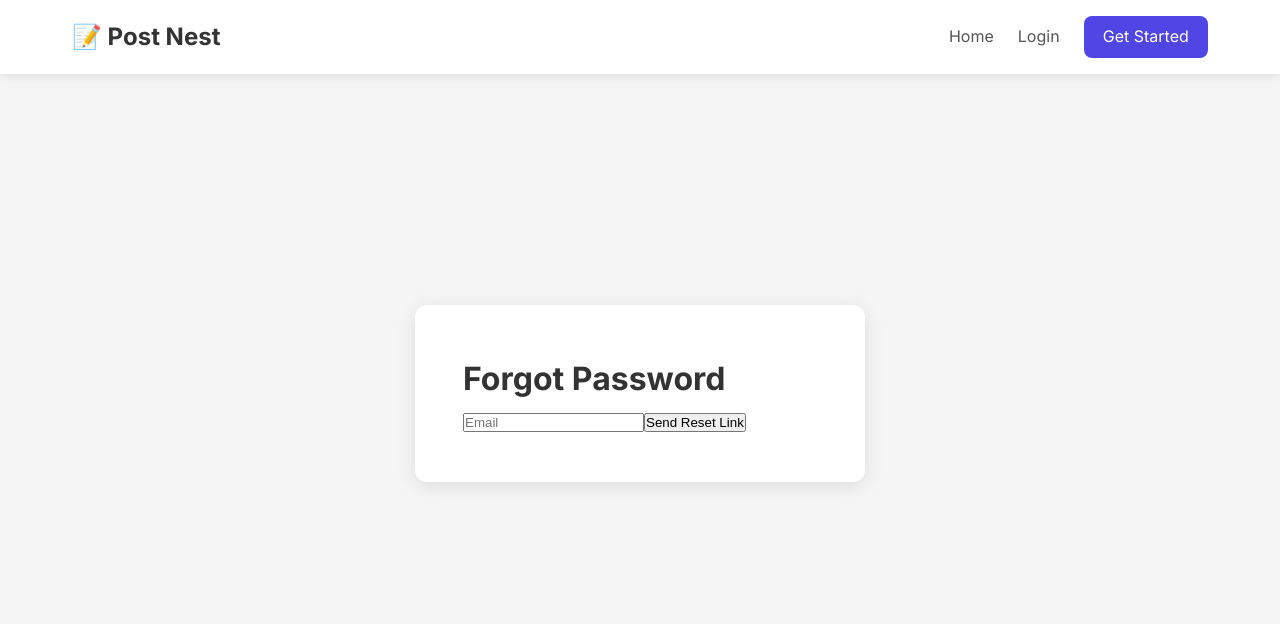
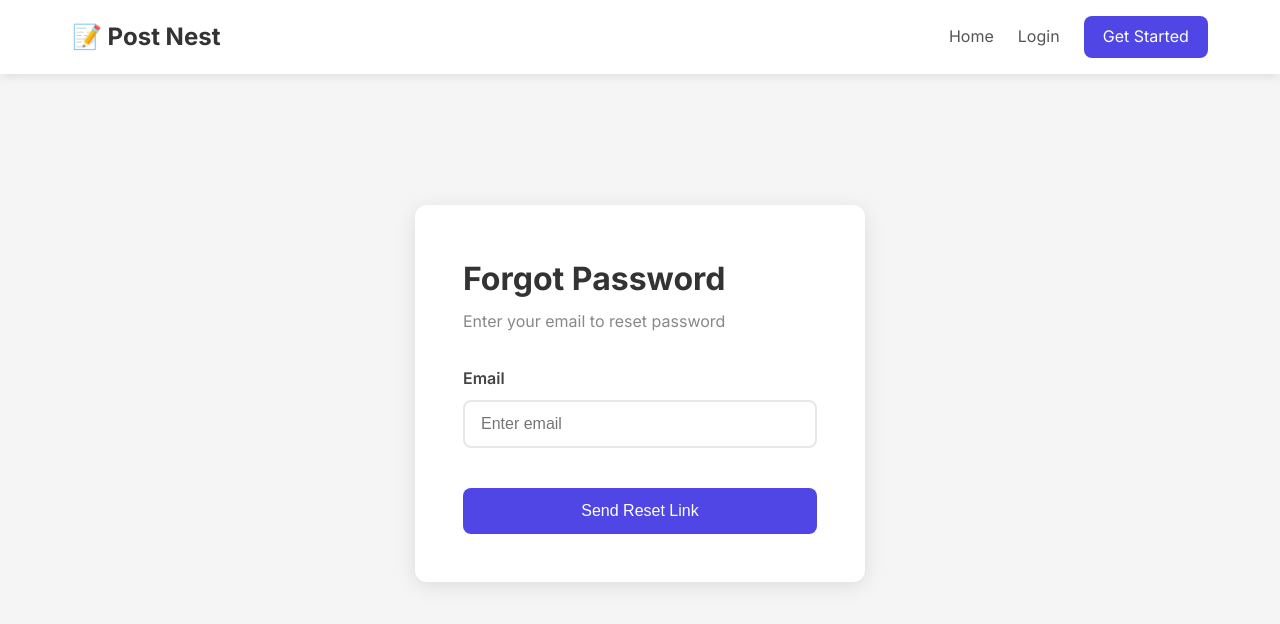
Before and after one commit to Barnalimanna/Blog_App, a React (Create React App) app in the folder frontend/: page /forgot-password in a window 1280 px wide. Shown: the top 624 px of the page. Built offline with nearby package versions, Linux system fonts and the light colour scheme; no server answers.

Commit message:
add forgot password error log

```diff
--- a/frontend/src/pages/ForgotPassword.jsx
+++ b/frontend/src/pages/ForgotPassword.jsx
@@ -11,9 +11,7 @@ const ForgotPassword = () => {
 
     try {
       const response = await forgotPassword(email);
-
-      toast.success(response.data.message);
-
+      toast.success(response.data.message || 'Reset link generated');
       console.log(response.data);
     } catch (error) {
       toast.error(
@@ -26,16 +24,22 @@ const ForgotPassword = () => {
     <div className="auth-page">
       <div className="auth-card">
         <h2>Forgot Password</h2>
+        <p>Enter your email to reset password</p>
 
         <form onSubmit={handleSubmit}>
-          <input
-            type="email"
-            value={email}
-            onChange={(e)=>setEmail(e.target.value)}
-            placeholder="Email"
-          />
+          <div className="form-group">
+            <label>Email</label>
 
-          <button type="submit">
+            <input
+              type="email"
+              placeholder="Enter email"
+              value={email}
+              onChange={(e) => setEmail(e.target.value)}
+              required
+            />
+          </div>
+
+          <button type="submit" className="auth-btn">
             Send Reset Link
           </button>
         </form>
```
